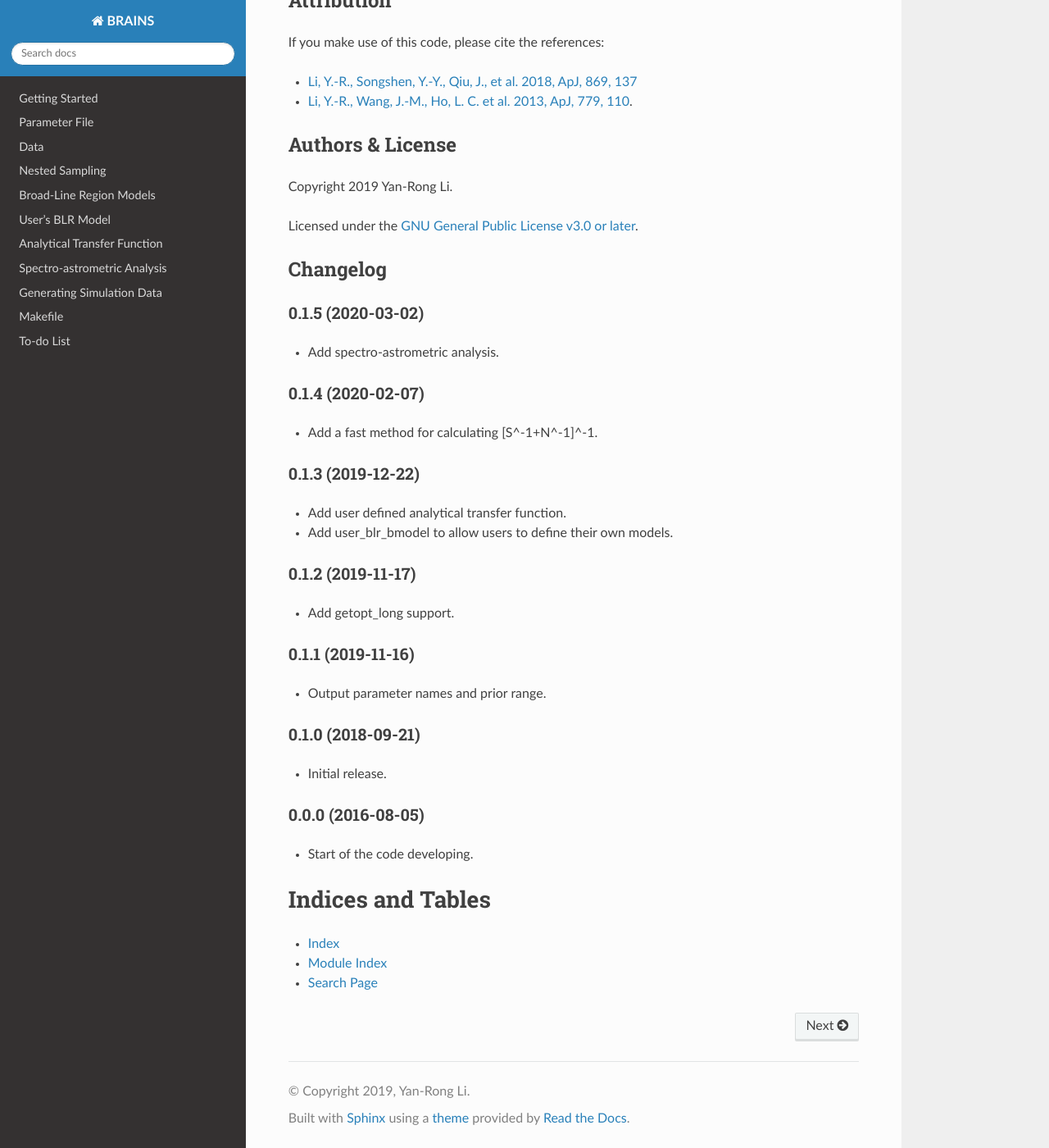
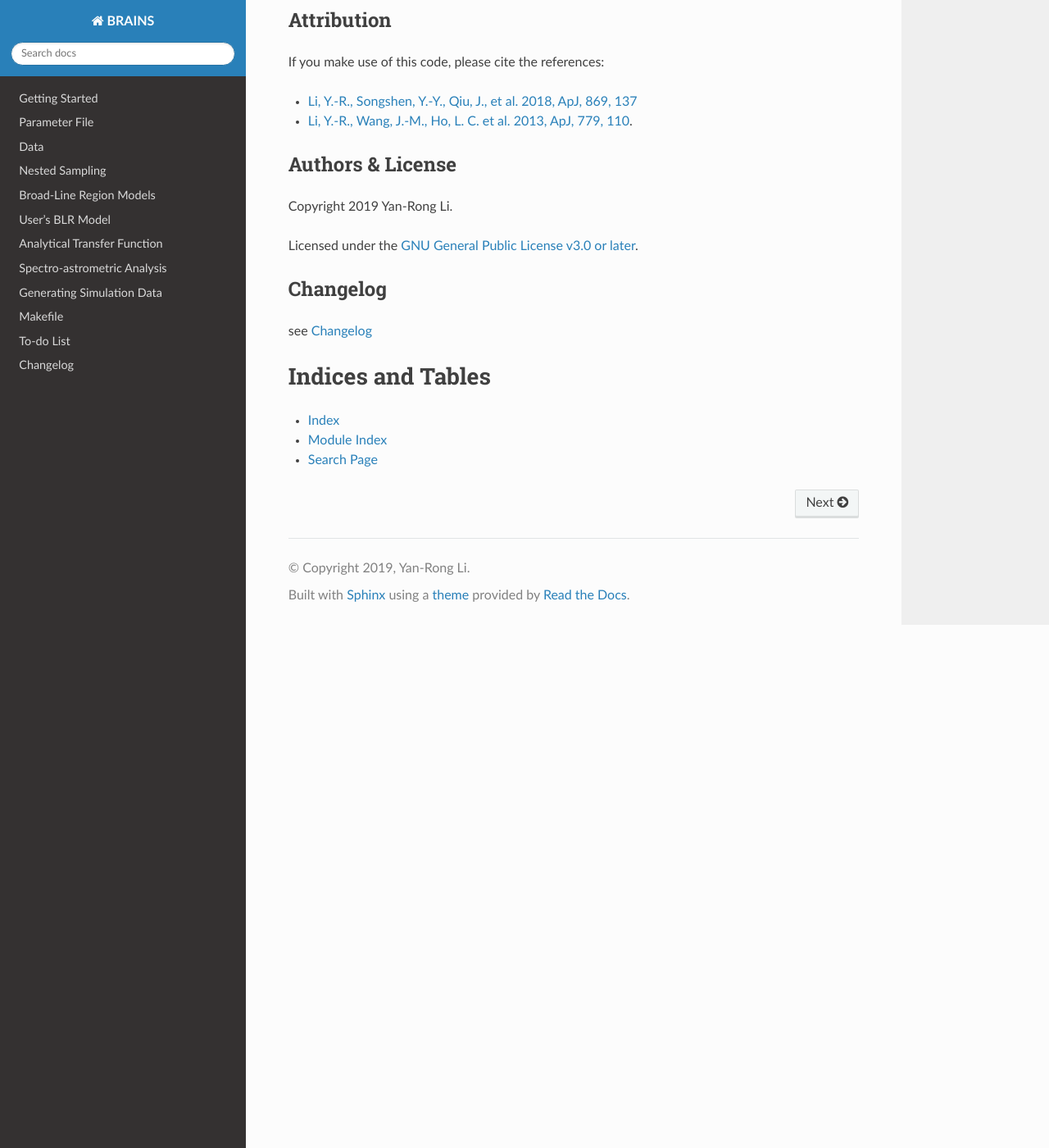
Before and after one commit to LiyrAstroph/BRAINS, a Sphinx documentation site: the page built from docs/index.rst, in a window 1280 px wide and 1400 px high, scrolled down 743 px. Shown: the whole window at 82% size. Built offline with Sphinx 7.4.7 and the Read the Docs theme 2.0.0, drawn with Linux system fonts in a browser that asks for light colours.

Commit message:
adjust changelog.

```diff
--- a/docs/index.rst
+++ b/docs/index.rst
@@ -33,6 +33,7 @@ Documentation
    sim.rst
    mkfile.rst
    todo.rst
+   changelog.rst
 
 
 Attribution
@@ -55,7 +56,8 @@ Licensed under the `GNU General Public License v3.0 or later <https://opensource
 Changelog
 ---------
 
-.. include:: ../HISTORY.rst
+see :ref:`log_label`
+
 
 Indices and Tables
 ==================
```
Also changed, not shown: docs/changelog.rst (added, +7 -0 lines).
